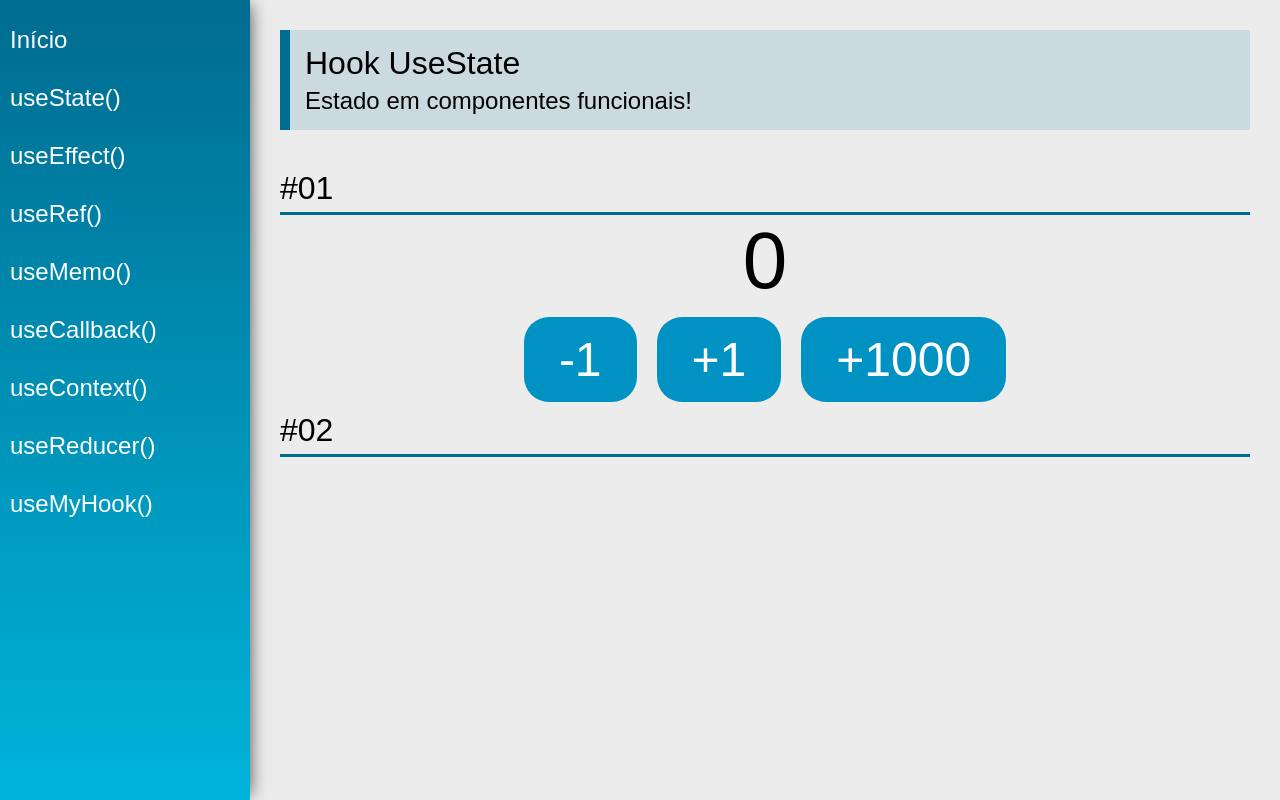
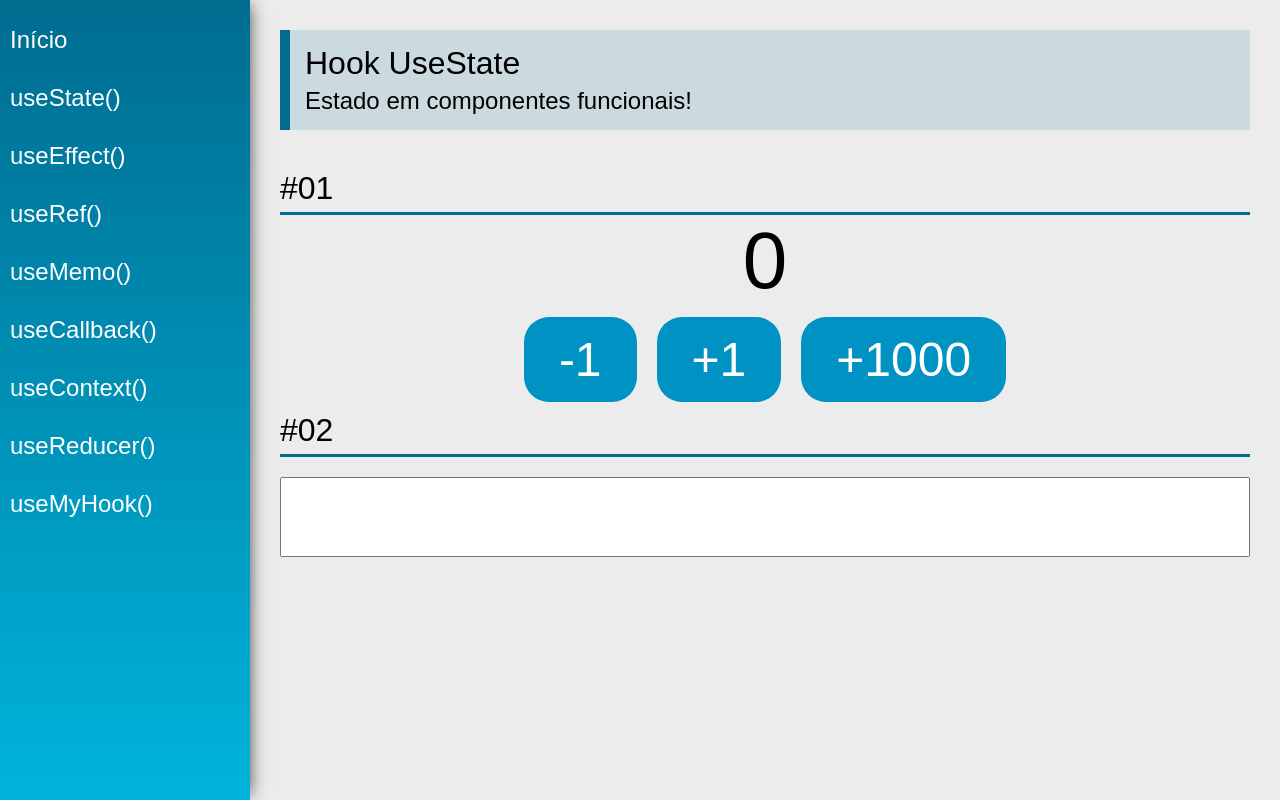
Before and after one commit to victorduarte317/react_hooks, a React (Create React App) app: page /useState in a window 1280 px wide. Built offline with nearby package versions, Linux system fonts and the light colour scheme.

Commit message:
Using setState to manipulate input values

```diff
--- a/src/views/examples/UseState.jsx
+++ b/src/views/examples/UseState.jsx
@@ -4,7 +4,14 @@ import SectionTitle from '../../components/layout/SectionTitle';
 
 const UseState = (props) => {
     const [count, setCount] = useState(0)
+    const [name, setName] = useState("")
+    {/* Controlled components are linked to a state,
+    in a way that in order to change the value on a graphic UI,
+    you need to change the component's state before.
 
+    Usually, an event is triggered - like onClick, for example -
+    then the state changes, then the graphic UI updates.
+    */}
 
     return (
         <div className="UseState">
@@ -28,6 +35,11 @@ const UseState = (props) => {
 
             </div>
             <SectionTitle title="#02"/>
+            <input type="text" className="input"
+                value={name} onChange={e => setName(e.target.value)}
+            />
+
+            <span className="text">{name}</span>
         </div>
     )
 }
```
